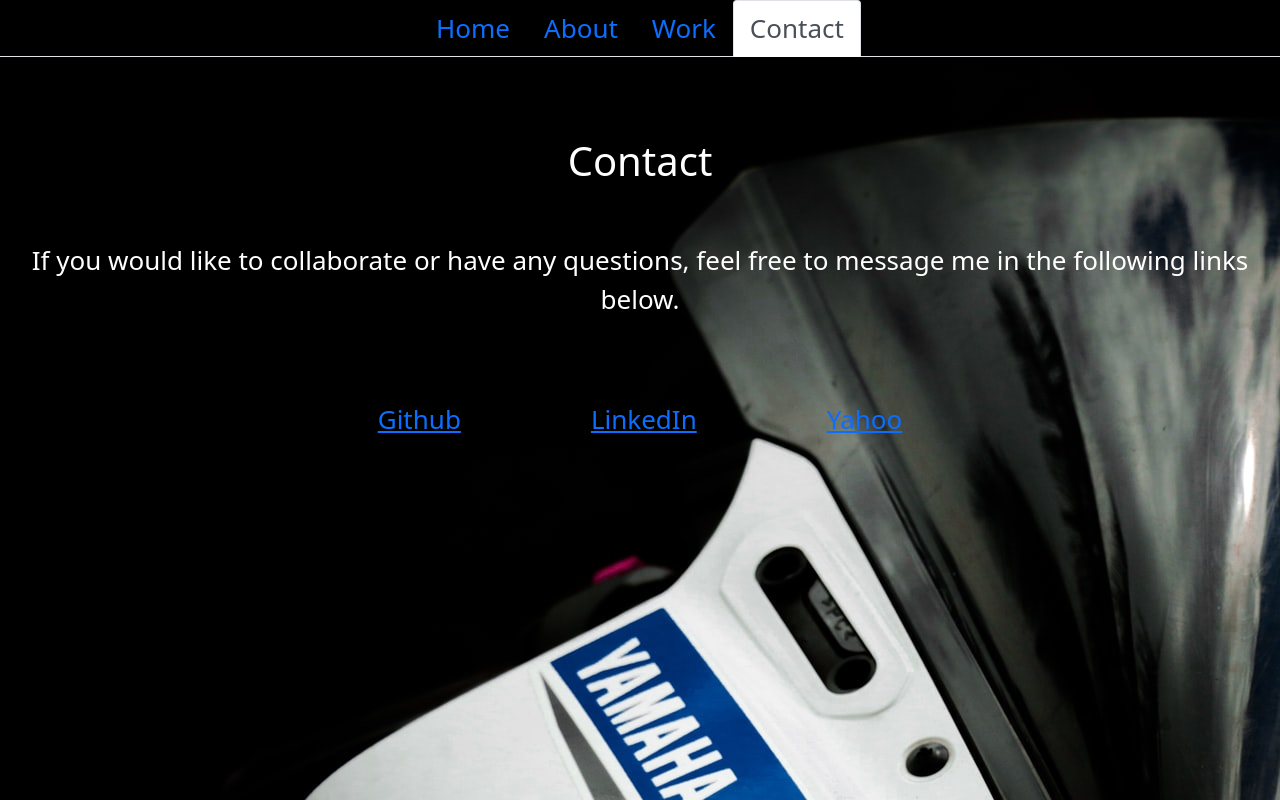
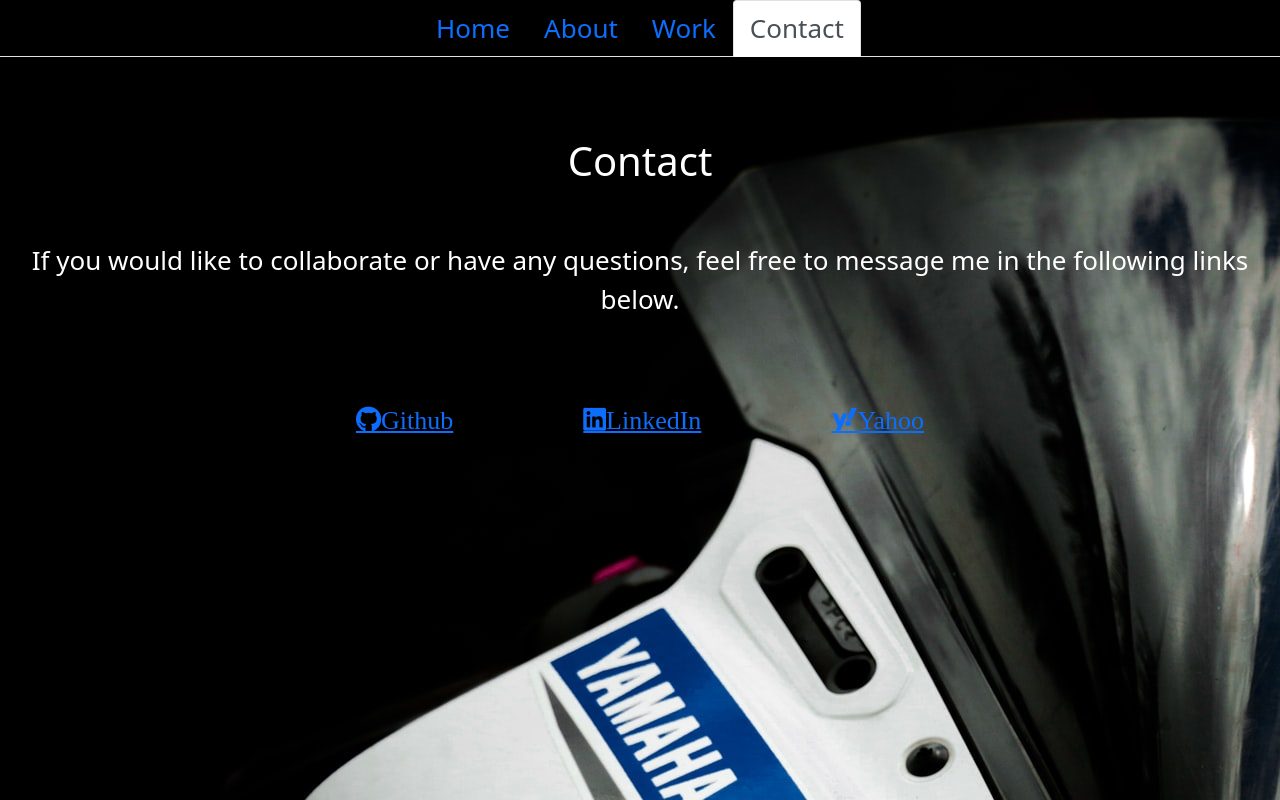
Before and after one commit to jsegobia0/react-portfolio, a React (Create React App) app: page /contact in a window 1280 px wide. Built offline with nearby package versions, Linux system fonts and the light colour scheme.

Commit message:
updated file

```diff
--- a/public/index.html
+++ b/public/index.html
@@ -14,6 +14,14 @@
       user's mobile device or desktop. See https://developers.google.com/web/fundamentals/web-app-manifest/
     -->
     <link rel="manifest" href="%PUBLIC_URL%/manifest.json" />
+
+    <link
+      rel="stylesheet"
+      href="https://use.fontawesome.com/releases/v5.8.1/css/all.css"
+      integrity="sha384-50oBUHEmvpQ+1lW4y57PTFmhCaXp0ML5d60M1M7uH2+nqUivzIebhndOJK28anvf"
+      crossorigin="anonymous"
+    />
+
     <!--
       Notice the use of %PUBLIC_URL% in the tags above.
       It will be replaced with the URL of the `public` folder during the build.
--- a/src/components/Contact.js
+++ b/src/components/Contact.js
@@ -8,13 +8,13 @@
       <p>
         If you would like to collaborate or have any questions, feel free to message me in the following links below.
       </p>
-      <Link to="https://github.com/jsegobia0" role="button" className="btn btn-link">
+      <Link to="https://github.com/jsegobia0" role="button" className="fab fa-github btn btn-link">
         Github
       </Link>
-      <Link to="https://www.linkedin.com/in/jonathan-segobia-544264213/" role="button" className="btn btn-link">
+      <Link to="https://www.linkedin.com/in/jonathan-segobia-544264213/" role="button" className="fab fa-linkedin btn btn-link">
         LinkedIn
       </Link>
-      <Link to="jsegobia0@yahoo.com" role="button" className="btn btn-link">
+      <Link to="jsegobia0@yahoo.com" role="button" className=" fab fa-yahoo btn btn-link">
         Yahoo
       </Link>
     </div>
```
